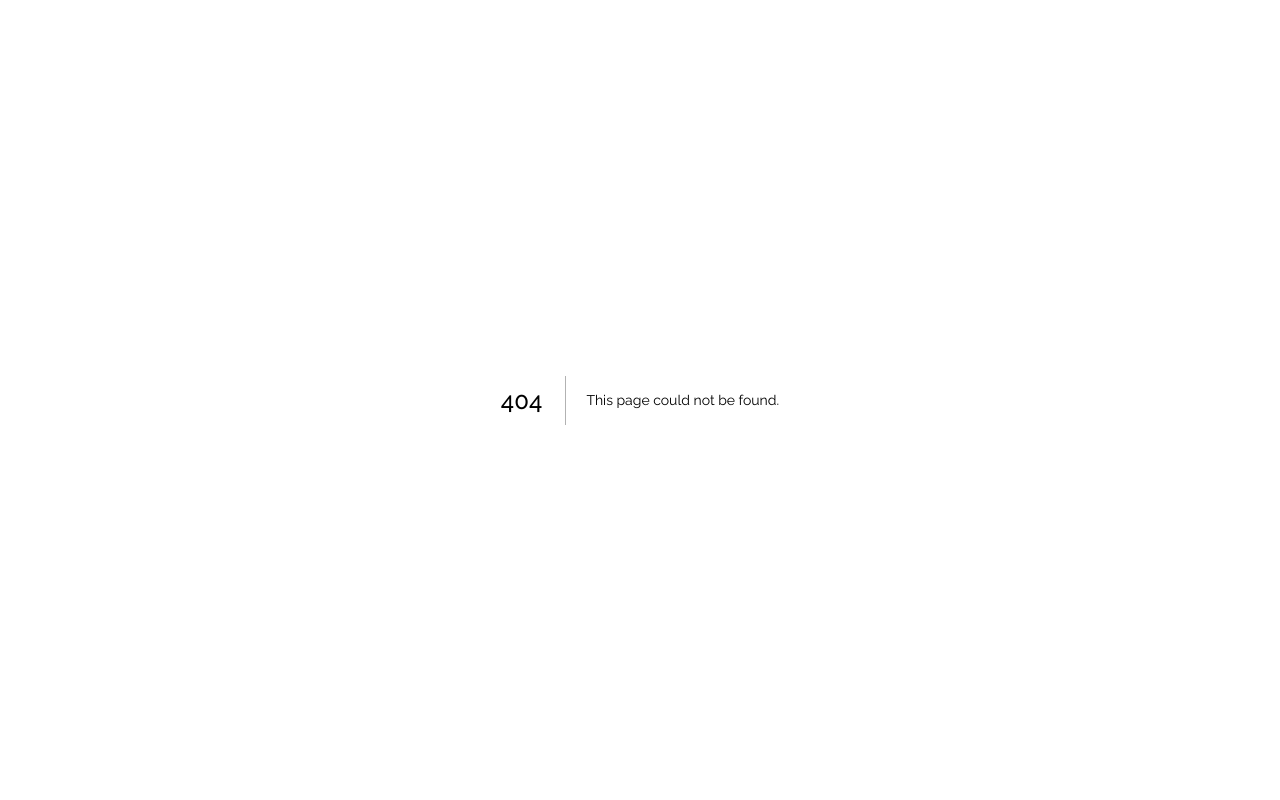
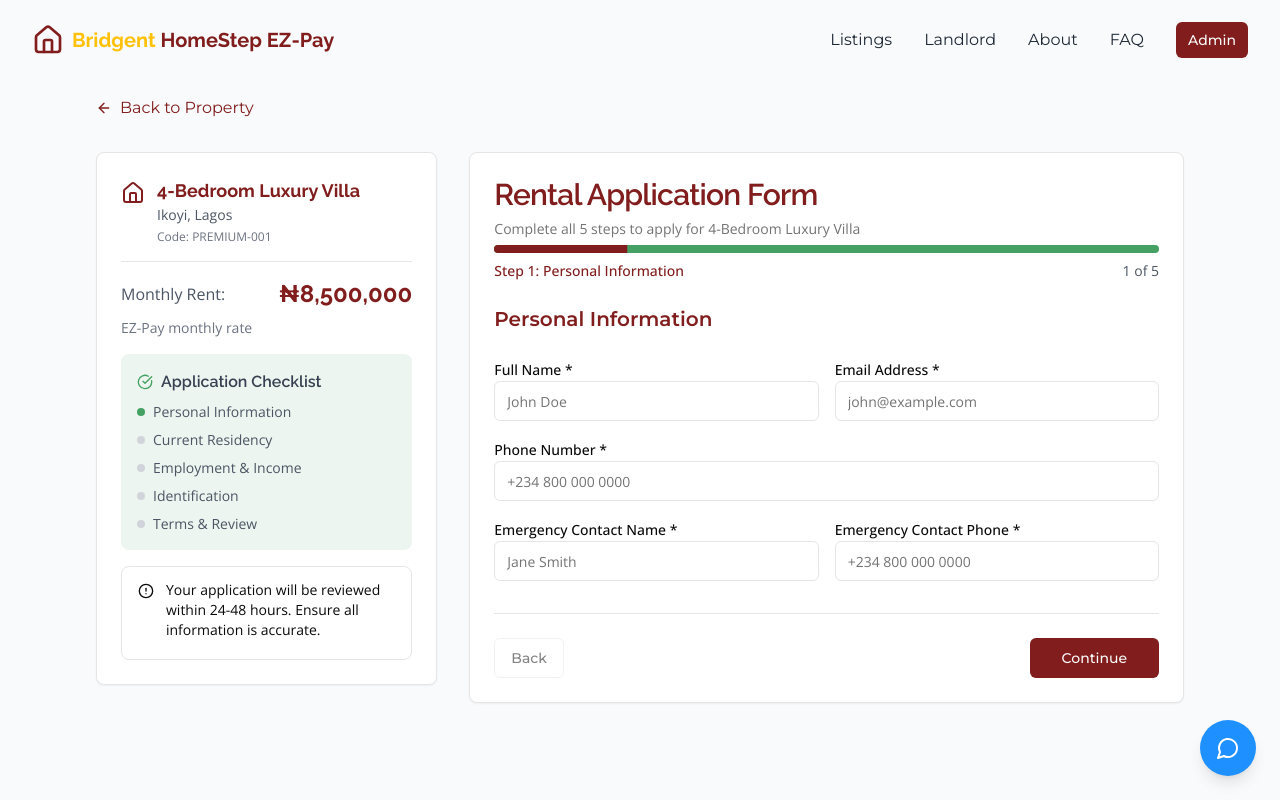
Before and after one commit to Milky-Tech/Ez-pay, a Next.js app: page /apply in a window 1280 px wide. Before the commit this address had no page. Built offline with nearby package versions, Linux system fonts and the light colour scheme.

Commit message:
retrying..

```diff
--- /dev/null
+++ b/app/apply/page.tsx
@@ -0,0 +1,21 @@
+// app/apply/[codename]/page.tsx - Simplified version
+"use client";
+
+import { Suspense } from "react";
+import RentalApplicationPage from "./[codename]/page";
+
+export default function RentalApplication() {
+  return (
+    <Suspense
+      fallback={
+        <div className="min-h-screen bg-gray-50">
+          <div className="flex items-center justify-center h-screen">
+            <div className="animate-spin rounded-full h-12 w-12 border-b-2 border-primary"></div>
+          </div>
+        </div>
+      }
+    >
+      <RentalApplicationPage />
+    </Suspense>
+  );
+}
```
